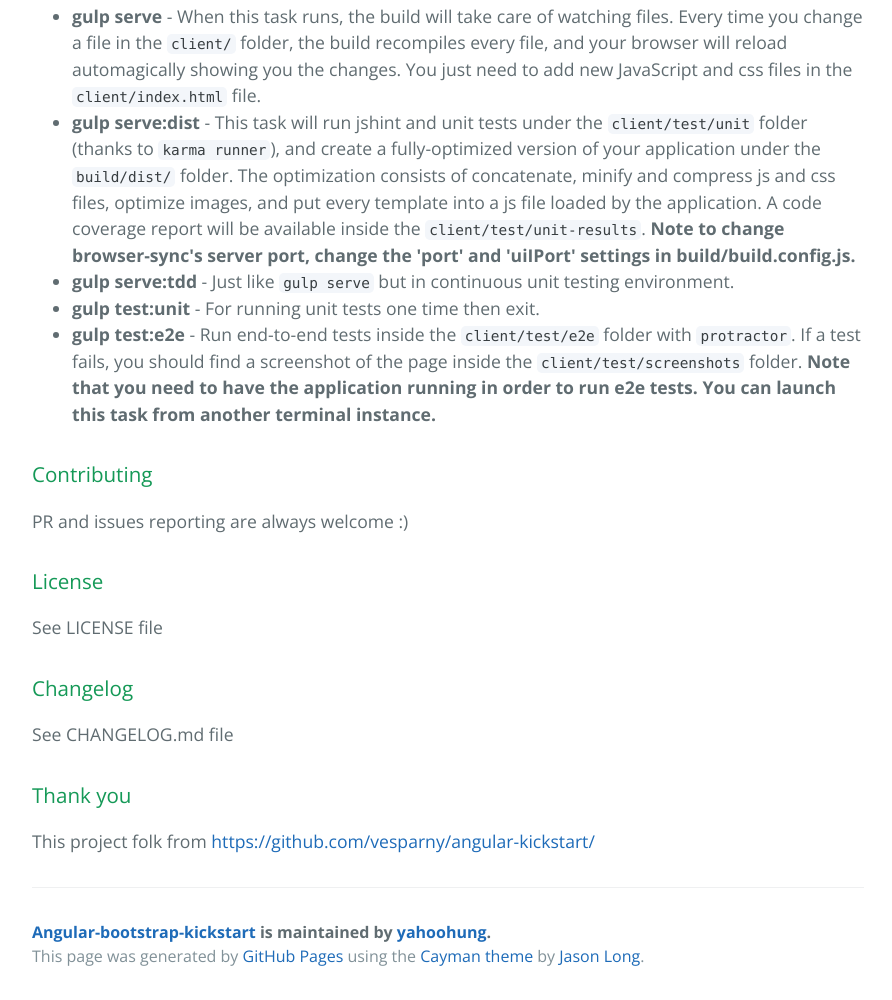
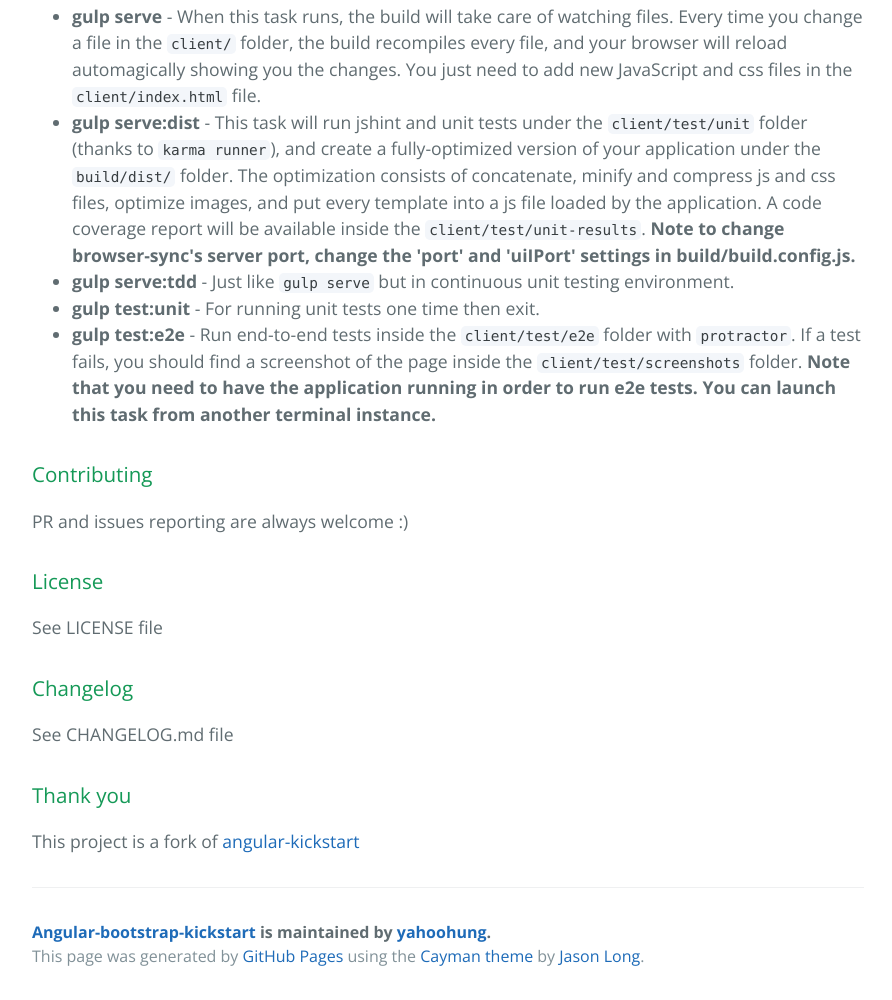
Before and after one commit to yahoohung/angular-bootstrap-kickstart, a plain HTML site: page index.html in a window 1280 px wide. Shown: the part 2714-3714 px from the top of the page, without its empty margins (192-1084 px from the left). Drawn offline with nearby package versions, Linux system fonts and the light colour scheme.

```diff
--- a/index.html
+++ b/index.html
@@ -156,7 +156,7 @@
 <h3>
 <a id="thank-you" class="anchor" href="#thank-you" aria-hidden="true"><span aria-hidden="true" class="octicon octicon-link"></span></a>Thank you</h3>
 
-<p>This project folk from <a href="https://github.com/vesparny/angular-kickstart/">https://github.com/vesparny/angular-kickstart/</a></p>
+<p>This project is a fork of <a href="https://github.com/vesparny/angular-kickstart/">angular-kickstart</a></p>
 
       <footer class="site-footer">
         <span class="site-footer-owner"><a href="https://github.com/yahoohung/angular-bootstrap-kickstart">Angular-bootstrap-kickstart</a> is maintained by <a href="https://github.com/yahoohung">yahoohung</a>.</span>
```
Also changed, not shown: params.json (+1 -1 lines).
